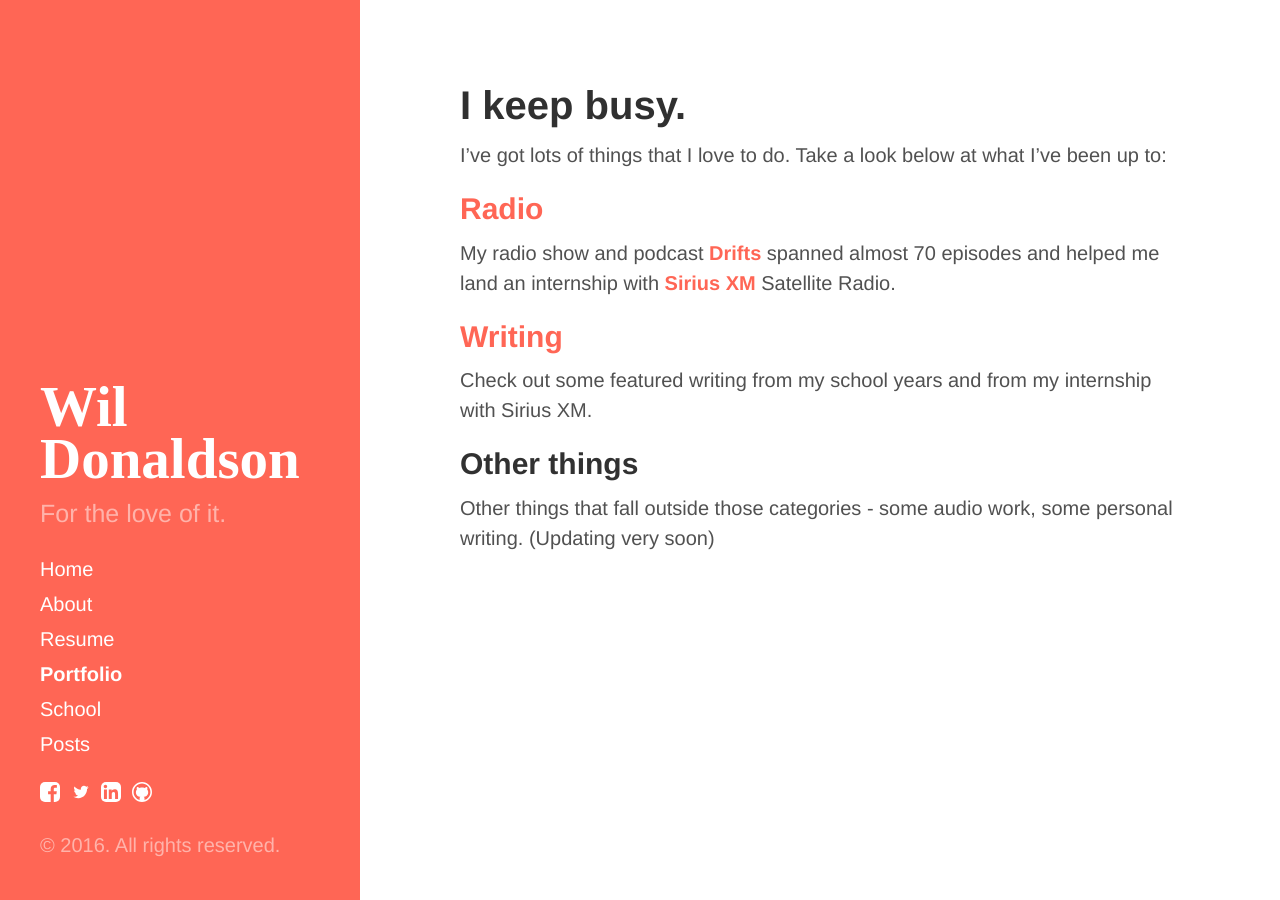
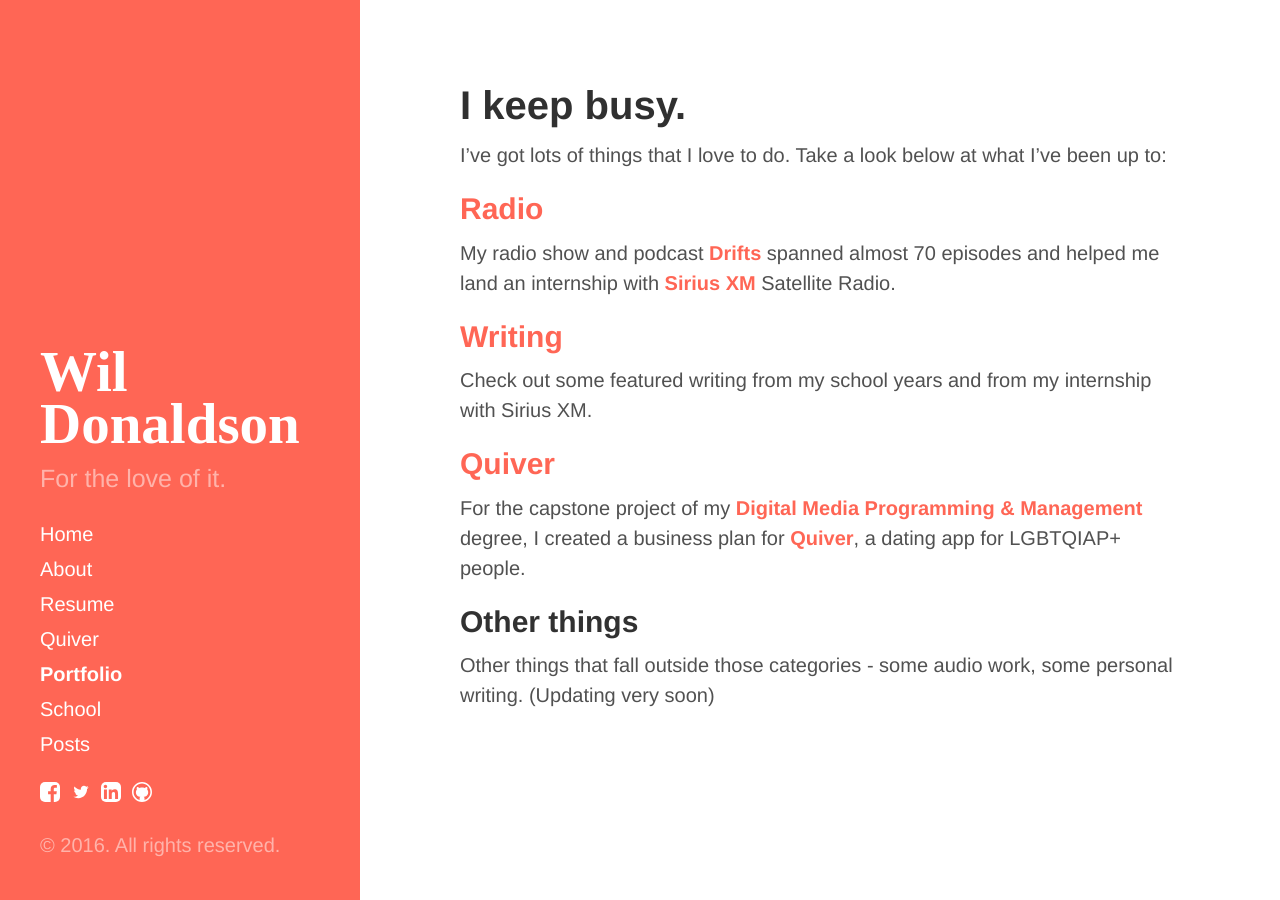
Before and after one commit to crownsedge/wildonaldson.me, a Jekyll site: the page built from portfolio/index.md, in a window 1280 px wide. Built offline with Jekyll 4.4.1, drawn with Linux system fonts in a browser that asks for light colours; comment, search, counter and statistics services are not loaded.

Commit message:
add Quiver to portfolio page

```diff
--- a/portfolio/index.md
+++ b/portfolio/index.md
@@ -12,5 +12,8 @@ My radio show and podcast [Drifts](http://drifts.fm/) spanned almost 70 episodes
 ## [Writing](/posts/)
 Check out some featured writing from my school years and from my internship with Sirius XM.
 
+## [Quiver](/portfolio/quiver/)
+For the capstone project of my [Digital Media Programming & Management](http://www.newpaltz.edu/ugc/las/comm_media/major_dmprog-mgmt.html) degree, I created a business plan for [Quiver](/portfolio/quiver/), a dating app for LGBTQIAP+ people.
+
 ## Other things
 Other things that fall outside those categories - some audio work, some personal writing. (Updating very soon)
```
Also changed, not shown: portfolio/quiver/index.md (added, +11 -0 lines), 2 other files.
